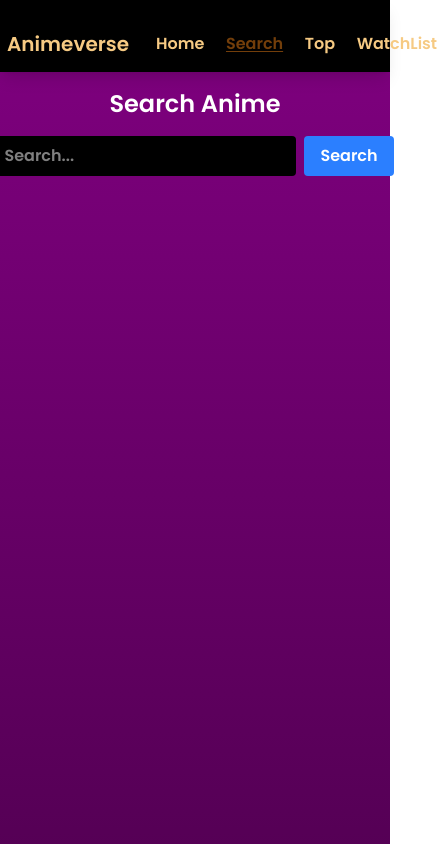
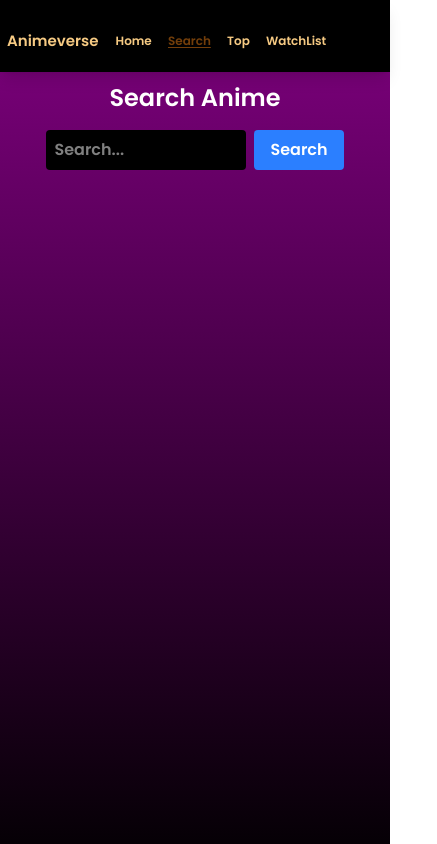
Before and after one commit to Shaurya-999/Animeverse, a React (Vite) app: page /search in a window 390 px wide. Shown: the top 844 px of the page, 437 px wide, since content can reach past the window. Built offline with nearby package versions, Linux system fonts and the light colour scheme.

Commit message:
Made somewhat responsive

```diff
--- a/src/App.css
+++ b/src/App.css
@@ -8,7 +8,8 @@ body{
   background: linear-gradient(to bottom, purple 0%, black 100%);
    background-repeat: no-repeat;
   margin: 0; /* to remove default margin */
-  height: 300vh;
+  height: 100%;
+  overflow-x: hidden;
 
 }
 
@@ -19,3 +20,13 @@ body{
 overflow: hidden;
 text-overflow: ellipsis;
 }
+
+#watch{
+  min-height: 800px;
+  max-height: 100%;
+}
+
+#search{
+  min-height: 800px;
+  max-height: 100%;
+}
--- a/src/Components/Header.jsx
+++ b/src/Components/Header.jsx
@@ -8,13 +8,13 @@ function Header(){
 
   return(
  <>
- <nav className="flex flex-row w-full h-[72px] bg-black md:gap-[50%] gap-[20px] sticky top-0 z-50 shadow-lg">
+ <nav className="flex flex-row w-full h-[72px] bg-black md:gap-[50%] gap-[10px] sticky top-0 z-50 shadow-lg">
   <div className=" ">
-   <NavLink to="/"><h1 className="text-[#f6ca83] font-bold md:text-[35px] md:mt-[4%] mt-[16%] p-[7px] text-[20px] flex">Animeverse</h1></NavLink>
+   <NavLink to="/"><h1 className="text-[#f6ca83] font-bold md:text-[35px]  md:mt-[8%] md:p-0 p-[7px] text-[15px] mt-[22%] flex">Animeverse</h1></NavLink>
 
    </div>
    <div className="">
-   <ul className="text-[#f6ca83] md:text-[16px] flex md:gap-[40%]  gap-[10%] mt-[15%] md:text-end ">
+   <ul className="text-[#f6ca83] md:text-[16px] flex md:gap-[40%]  text-[12px] gap-[10%] md:mt-[15%] mt-[20%] md:text-end ">
     <li>
 
         <NavLink
--- a/src/Components/Home.jsx
+++ b/src/Components/Home.jsx
@@ -25,10 +25,10 @@ function AiringNow() {
   if (loading) return <div>Loading...</div>;
 
   return (<>
-    <h1 className="text-white font-semibold text-[26px] ml-[8%] mt-[2%]">Airing Now</h1>
+    <h1 className="text-white font-semibold md:text-[26px] text-[20px] ml-[5px] md:ml-[8%] mt-[2%]">Airing Now</h1>
 
 
-      <div className="anime-container flex flex-wrap ml-[6%]">
+      <div className="anime-container md:flex md:flex-wrap md:ml-[6%] flex flex-wrap">
 
          {animes.map((anime) => (
             <Card
--- a/src/Components/Search.jsx
+++ b/src/Components/Search.jsx
@@ -22,15 +22,15 @@ function Search() {
   };
 
   return (
-    <div className="text-white p-4  ">
-      <h1 className="text-2xl font-bold mb-4 text-center">Search Anime</h1>
+    <div id="search"className="text-white ">
+      <h1 className="text-2xl font-bold mb-4 text-center mt-[10px]">Search Anime</h1>
       <div className="flex gap-2 mb-4 justify-center">
         <input
           type="text"
           placeholder="Search..."
           value={query}
           onChange={(e) => setQuery(e.target.value)}
-          className="p-2 text-white rounded w-[300px] bg-black"
+          className="p-2 text-white rounded md:w-[300px] w-[200px] bg-black"
         />
         <button onClick={handleSearch} className="bg-blue-500 px-4 py-2 rounded hover:bg-blue-600">
           Search
@@ -39,7 +39,7 @@ function Search() {
 
       {loading && <p>Loading...</p>}
 
-      <div className="flex flex-wrap gap-4">
+      <div className="md:flex md:flex-wrap md:ml-[6%] flex flex-wrap ml-[5px]">
         {results.map((anime) => (
           <Card
             key={anime.mal_id}
--- a/src/Components/Top.jsx
+++ b/src/Components/Top.jsx
@@ -22,9 +22,9 @@ function Top() {
   if (loading) return <div>Loading...</div>;
 
   return (<>
-    <h1 className="text-white font-semibold text-[26px] ml-[8%] mt-[2%]">High Rated</h1>
+    <h1 className="text-white font-semibold md:text-[26px] text-[20px] ml-[8px] md:ml-[8%] mt-[2%]">High Rated</h1>
 
-    <div className="anime-container flex flex-wrap ml-[6%] " >
+    <div className="anime-container md:flex md:flex-wrap md:ml-[6%] flex flex-wrap" >
       {animes.map((anime) => (
         <Card key={anime.mal_id} poster={anime.images.jpg.image_url} title={anime.title} year={anime.status} type={anime.type}/>
       ))}
--- a/src/Components/Watchlist.jsx
+++ b/src/Components/Watchlist.jsx
@@ -1,5 +1,6 @@
 import React, { useEffect, useState } from "react";
 import Card from "./Card"; // reuse your Card component if you want
+
 
 function Watchlist() {
   const [bookmarks, setBookmarks] = useState([]);
@@ -10,8 +11,8 @@ function Watchlist() {
   }, []);
 
   return (
-    <div>
-      <h1 className="text-white text-xl mb-4 ml-[4%]">My Watchlist</h1>
+    <div id="watch">
+      <h1 className="text-white text-xl mb-4 ml-[4%] mt-[5%]">My Watchlist</h1>
       {bookmarks.length === 0 ? (
         <p className="text-gray-400 ml-[4%]">No bookmarked animes yet.</p>
       ) : (
--- a/vite.config.js
+++ b/vite.config.js
@@ -2,6 +2,9 @@ import { defineConfig } from 'vite'
 import react from '@vitejs/plugin-react'
 import tailwindcss from '@tailwindcss/vite'
 // https://vite.dev/config/
-export default defineConfig({
+export default defineConfig({server:{
+    host:true,
+    port:5173,
+  },
   plugins: [react(),tailwindcss(),],
 })
```
